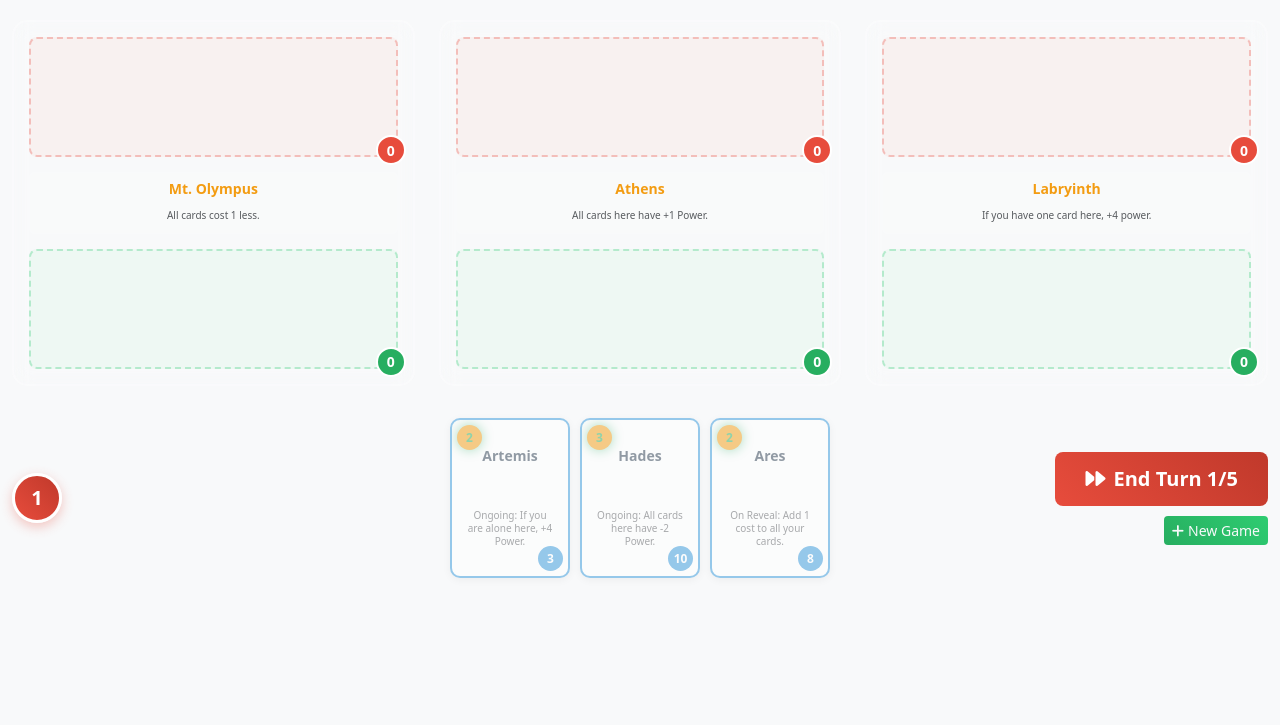
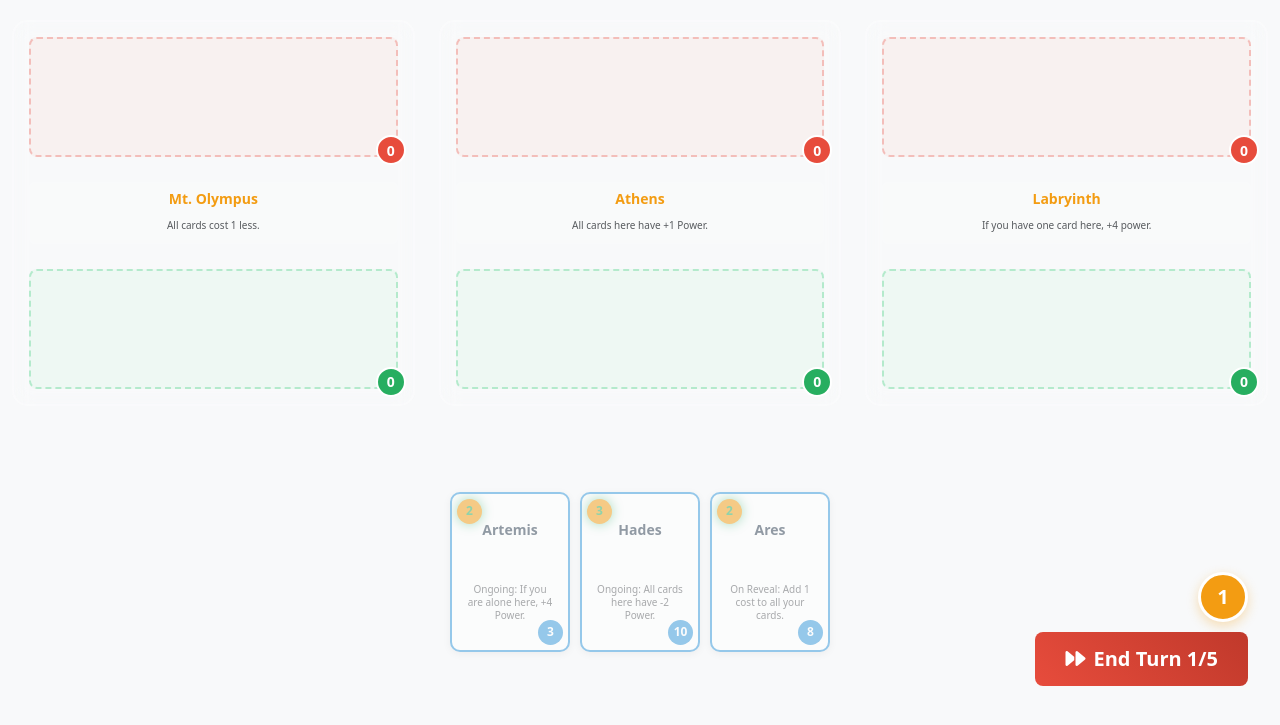
Before and after one commit to Maxwellkwhite/greek-snap, a Flask app: page / in a window 1280 px wide. Shown: the top 725 px of the page. Run offline with Flask 3, Linux system fonts and the light colour scheme; some libraries are stand-ins or nearby versions.

Commit message:
small visual changes

```diff
--- a/cards_data.py
+++ b/cards_data.py
@@ -137,7 +137,7 @@ CHARACTERS = [
         "name": "Dionysus",
         "power": 2,
         "cost": 1,
-        "ability": "Ongoing: Reduce Opponent's Power by 1.",
+        "ability": "Ongoing: Reduce Opponent's Power by 1 at this location.",
         "ability_type": "ongoing",
         "ability_effect": {
             "type": "reduce_opponent_power",
--- a/static/css/style.css
+++ b/static/css/style.css
@@ -184,7 +184,7 @@ body {
     padding: 8px;
     background: rgba(255, 255, 255, 0.05);
     border-radius: 6px;
-    margin: 5px 0;
+    margin: 15px 0;
     border: 1px solid rgba(255, 255, 255, 0.1);
 }
 
@@ -317,13 +317,15 @@ body {
     justify-content: space-between;
     width: 100%;
     position: relative;
+    min-height: 200px;
 }
 
 /* Hand Container */
 .hand-container {
     position: absolute;
     left: 50%;
-    transform: translateX(-50%);
+    top: 50%;
+    transform: translate(-50%, -50%);
     display: flex;
     justify-content: center;
     width: auto;
@@ -343,6 +345,9 @@ body {
 }
 
 .right-controls {
+    position: absolute;
+    right: 20px;
+    top: 100px;
     display: flex;
     flex-direction: column;
     gap: 10px;
@@ -352,7 +357,7 @@ body {
 .energy-display {
     width: 50px;
     height: 50px;
-    background: linear-gradient(45deg, #e74c3c, #c0392b);
+    background: #f39c12;
     border-radius: 50%;
     display: flex;
     align-items: center;
@@ -361,7 +366,7 @@ body {
     font-weight: bold;
     font-size: 18px;
     border: 3px solid white;
-    box-shadow: 0 4px 12px rgba(231, 76, 60, 0.3);
+    box-shadow: 0 4px 12px rgba(243, 156, 18, 0.3);
 }
 
 .energy-display span {
--- a/static/js/main.js
+++ b/static/js/main.js
@@ -17,11 +17,6 @@ class MarvelSnapGame {
         // End turn button
         document.getElementById('endTurnBtn').addEventListener('click', () => {
             this.endTurn();
-        });
-
-        // New game button
-        document.getElementById('newGameBtn').addEventListener('click', () => {
-            this.newGame();
         });
 
         // Play again button in modal
--- a/templates/index.html
+++ b/templates/index.html
@@ -26,20 +26,17 @@
         <div class="row mb-4">
             <div class="col-12">
                 <div class="hand-and-controls">
-                    <div class="energy-display">
-                        <span id="energyDisplay">1</span>
-                    </div>
                     <div class="hand-container">
                         <div class="d-flex justify-content-center flex-wrap" id="playerHand">
                             <!-- Hand cards will be populated by JavaScript -->
                         </div>
                     </div>
                     <div class="right-controls">
+                        <div class="energy-display">
+                            <span id="energyDisplay">1</span>
+                        </div>
                         <button class="btn btn-primary btn-lg" id="endTurnBtn">
                             <i class="fas fa-forward me-2"></i>End Turn <span id="turnDisplay">1</span>/<span id="maxTurnDisplay">5</span>
-                        </button>
-                        <button class="btn btn-outline-light btn-sm" id="newGameBtn">
-                            <i class="fas fa-plus me-1"></i>New Game
                         </button>
                     </div>
                 </div>
```
